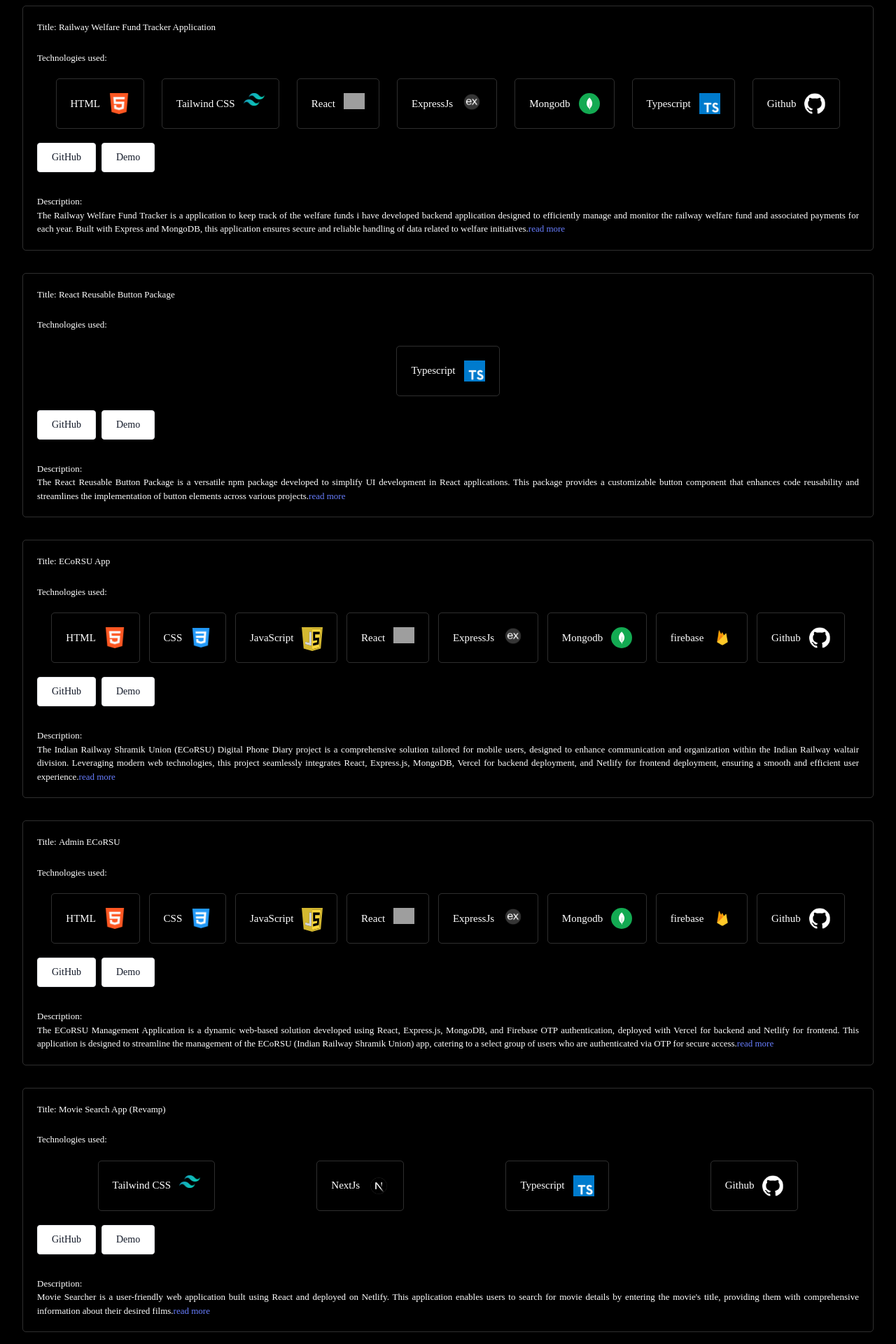
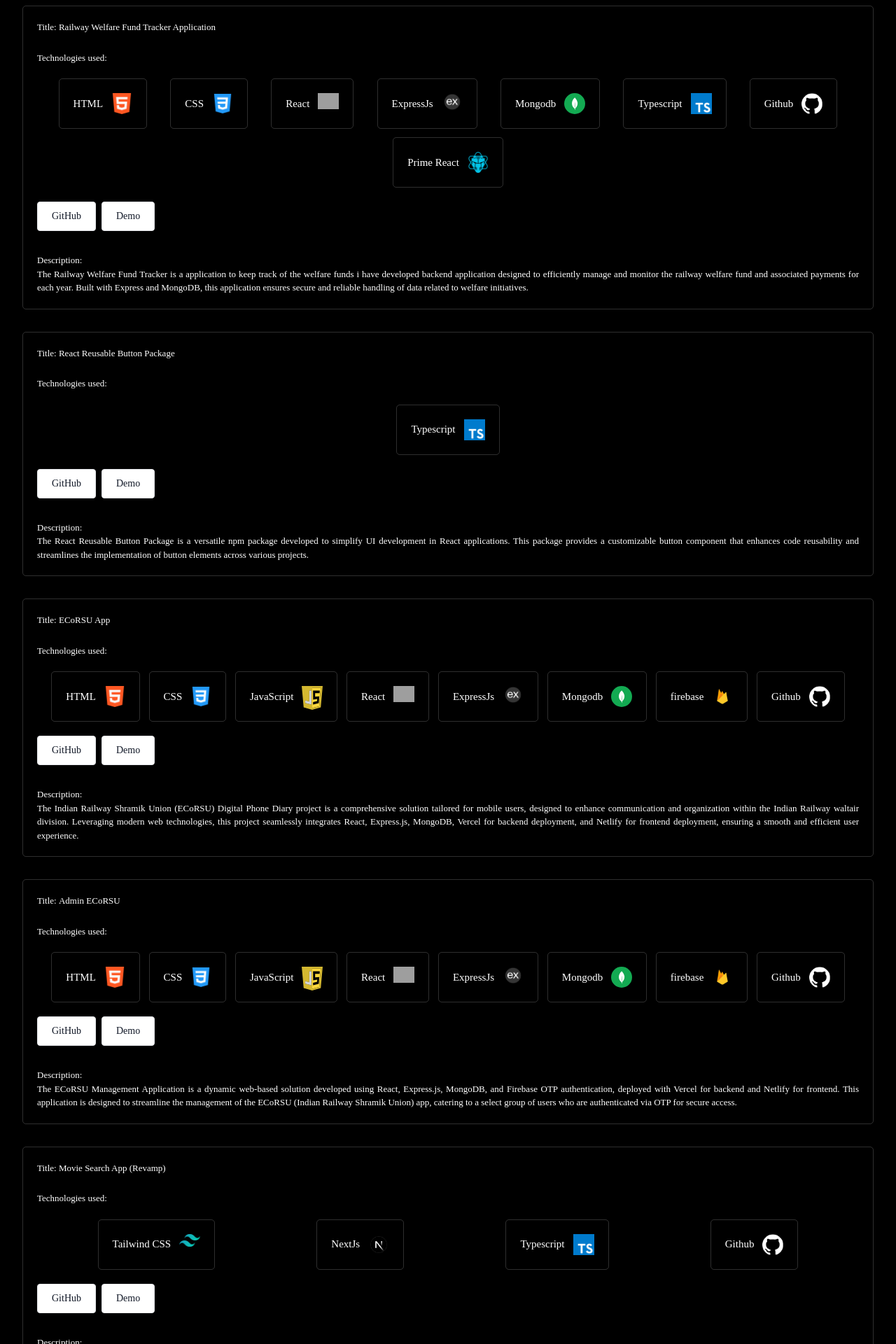
Before and after one commit to nagendrayakkaladevara/Portfolio_React_Frontend, a React (Create React App) app: page /projects in a window 1280 px wide. Shown: the part 720-2640 px from the top of the page at 70% size. Built offline with nearby package versions, Linux system fonts and the light colour scheme; grey boxes are pictures that could not be loaded; a web font is replaced by a local one.

Commit message:
added project & corrections

```diff
--- a/src/components/technologys.js
+++ b/src/components/technologys.js
@@ -18,6 +18,7 @@ import DasiyUI from '../asserts/images/dasisyuiicon.png';
 import NPMIcon from '../asserts/images/Npm-logo.png';
 import GitHubWhiteLogo from '../asserts/images/githubwhitelogo-removebg-preview.png';
 import NextJSWhiteLogo from '../asserts/images/nextjswhitelogo-removebg-preview.png';
+import PrimeReactIcon from '../asserts/images/primereact-logo.png';
 
 const Technologys = ({ data, titleColor }) => {
     const Tech = [
@@ -106,7 +107,12 @@ const Technologys = ({ data, titleColor }) => {
             "npm": {
                 icon: NPMIcon,
                 title: "NPM",
-            },
+            }
+        },{
+            "primeReact": {
+                icon: PrimeReactIcon,
+                title: "Prime React",
+            }
         }
     ];
 
--- a/src/pages/about/about.js
+++ b/src/pages/about/about.js
@@ -256,7 +256,7 @@ const About = () => {
                         </div>
                     </div>
                 </section>
-                <section id="">
+                <section id="" className="hidden md:block">
                     <div className='m-5 p-5 educationsection shadow-pop-brConstent' style={{ background: "#2d483f", borderRadius: "15px" }}>
                         <p className='workexprenceheading'>Education</p>
                         <p className='areatitle'>Graduation</p>
--- a/src/pages/projects/project.js
+++ b/src/pages/projects/project.js
@@ -6,7 +6,7 @@ import Technologys from "../../components/technologys";
 export const DataPersonal = [
     {
         title: "ReUseReact UI (under development)",
-        techUsed: ["html", "css", "typescript", 'tailwind', "react", 'github'],
+        techUsed: ["typescript", 'tailwind', "nextjs", 'github'],
         description: "The ReUseReact UI Snippet Library is designed to streamline the development process for React developers by providing ready-to-use code snippets for common reusable components. This project addresses the frequent need to create components like buttons and input fields from scratch, allowing developers to focus on building their applications rather than reinventing the wheel.",
         active: "yes",
         demolink: "https://reusablereactui.netlify.app/",
@@ -23,7 +23,7 @@ export const DataPersonal = [
     },
     {
         title: "Railway Welfare Fund Tracker Application",
-        techUsed: ["html", "typescript", 'tailwind', "react", "PrimeReact", "expressjs", 'mangodb', 'github'],
+        techUsed: ["html","css", "typescript", 'primeReact', "react", "PrimeReact", "expressjs", 'mangodb', 'github'],
         description: "The Railway Welfare Fund Tracker is a application to keep track of the welfare funds i have developed backend application designed to efficiently manage and monitor the railway welfare fund and associated payments for each year. Built with Express and MongoDB, this application ensures secure and reliable handling of data related to welfare initiatives.",
         active: "yes",
         demolink: "https://railwaypaymentstrackingapp.netlify.app/",
@@ -91,7 +91,7 @@ export const DataPersonal = [
     {
         title: "Movie Search App (Revamp)",
         techUsed: ["nextjs", "tailwind", "typescript", "github"],
-        description: "Movie Searcher is a user-friendly web application built using React and deployed on Netlify. This application enables users to search for movie details by entering the movie's title, providing them with comprehensive information about their desired films.",
+        description: "Movie Search is a user-friendly web application built using NextJs and deployed on Netlify. This application enables users to search for movie details by entering the movie's title, providing them with comprehensive information about their desired films.This is a revamp of my old application build 2 years ago.",
         active: "yes",
         demolink: "https://moviesearchappnext.netlify.app/",
         github: 'https://github.com/nagendrayakkaladevara/Revamp-MovieApp-NextJs-TypeScipt',
@@ -107,7 +107,7 @@ export const DataPersonal = [
     }, {
         title: "Weather Finder (Revamp)",
         techUsed: ["nextjs", "tailwind", "typescript", "github"],
-        description: "Weather Finder is an innovative web application built using React and deployed on Netlify. Leveraging the power of Google Maps APIs for location services and search functionality, as well as weather APIs for real-time weather updates, Weather Finder provides users with accurate weather information based on their current location or specified search queries.",
+        description: "Weather Finder is an innovative web application built using NextJs and deployed on Netlify. Leveraging the power of Google Maps APIs for location services and search functionality, as well as weather APIs for real-time weather updates, Weather Finder provides users with accurate weather information based on their current location or specified search queries.This is a revamp of my old application build 2 years ago.",
         active: "yes",
         demolink: "https://weatherapp-skytrack.netlify.app/",
         github: 'https://github.com/nagendrayakkaladevara/Revamp-Weather-NextJs-TypeScipt',
@@ -136,6 +136,22 @@ export const DataPersonal = [
             { "sideHeading": "User-Friendly Interface", "keypoint": "The application boasts an intuitive and user-friendly interface, making it easy for users to navigate, upload, and manage their documents with ease." },
         ],
         conclusion: "Document Closet simplifies document management by providing users with a secure, centralized platform to store and organize all their documents. Whether it's personal files, work documents, or important records, users can trust Document Closet to keep their information safe and easily accessible whenever they need it."
+    },  {
+        title: "Crypto Price App",
+        techUsed: ["html","tailwind", "typescript", "react", 'github'],
+        description: "",
+        active: "yes",
+        demolink: "https://cryptopriceapplication.netlify.app/",
+        github: 'https://github.com/nagendrayakkaladevara/payment-details-railwayapplication-backend',
+        projects: 'RailwayWelfareFundTrackerApplicationBackend',
+        keypoints: [
+            { "sideHeading": "Express Framework", "keypoint": "Leveraging the robust capabilities of Express.js, the application provides a RESTful API for seamless interactions and data retrieval." },
+            { "sideHeading": "Zod Validation", "keypoint": "Implements Zod for data validation, ensuring that incoming data is thoroughly checked and meets specified criteria before processing. This enhances the application's reliability and security." },
+            { "sideHeading": "Authentication Middleware", "keypoint": " Incorporates middleware for user authentication, safeguarding sensitive data and ensuring that only authorized personnel can access specific functionalities." },
+            { "sideHeading": "Efficient Application Structure", "keypoint": "The project is organized using a clear architecture, with distinct layers for controllers, routers, and models. This modular approach promotes maintainability and scalability." },
+            { "sideHeading": "Database Configuration", "keypoint": "Includes a configuration module for database connections, simplifying the setup process and enabling easy adjustments as needed" }
+        ],
+        conclusion: 'The Railway Welfare Fund Tracker is intended for railway administration and financial departments seeking an effective way to manage welfare funds and streamline payment processes. It can also serve as a valuable resource for developers interested in best practices for building secure and maintainable backend applications.'
     }, {
         title: "Telugu Tribune",
         techUsed: ["html", "css", "javascript", "react"],
--- a/src/pages/projects/projects.js
+++ b/src/pages/projects/projects.js
@@ -276,7 +276,9 @@ const Projects = () => {
                                 <br />
                                 <div>
                                     <p className='ProjectTitle '>Description: </p>
-                                    <p className='Projectdescription ' style={{ textAlign: "justify", color: 'white' }}>{item.description}<Link to={`/project/${item.projects}`} style={{ color: "#687EFF" }}>read more</Link></p>
+                                    <p className='Projectdescription ' style={{ textAlign: "justify", color: 'white' }}>{item.description}
+                                        {/* <Link to={`/project/${item.projects}`} style={{ color: "#687EFF" }}>read more</Link> */}
+                                    </p>
                                 </div>
                             </div>
                         )
```
